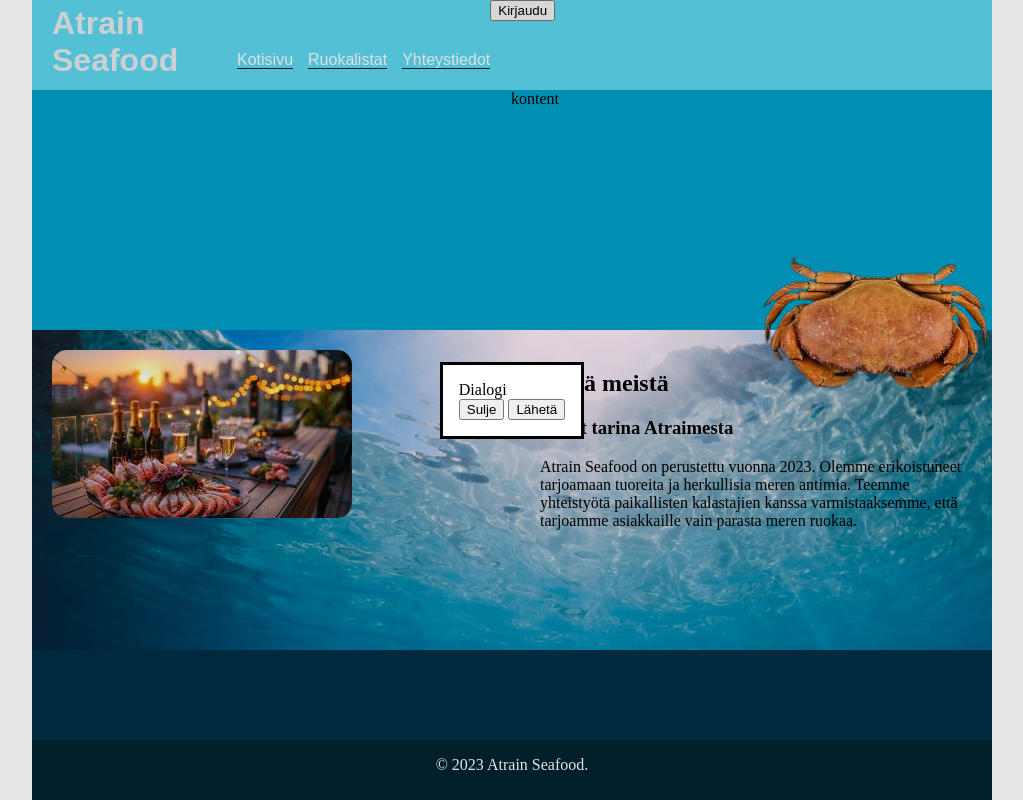
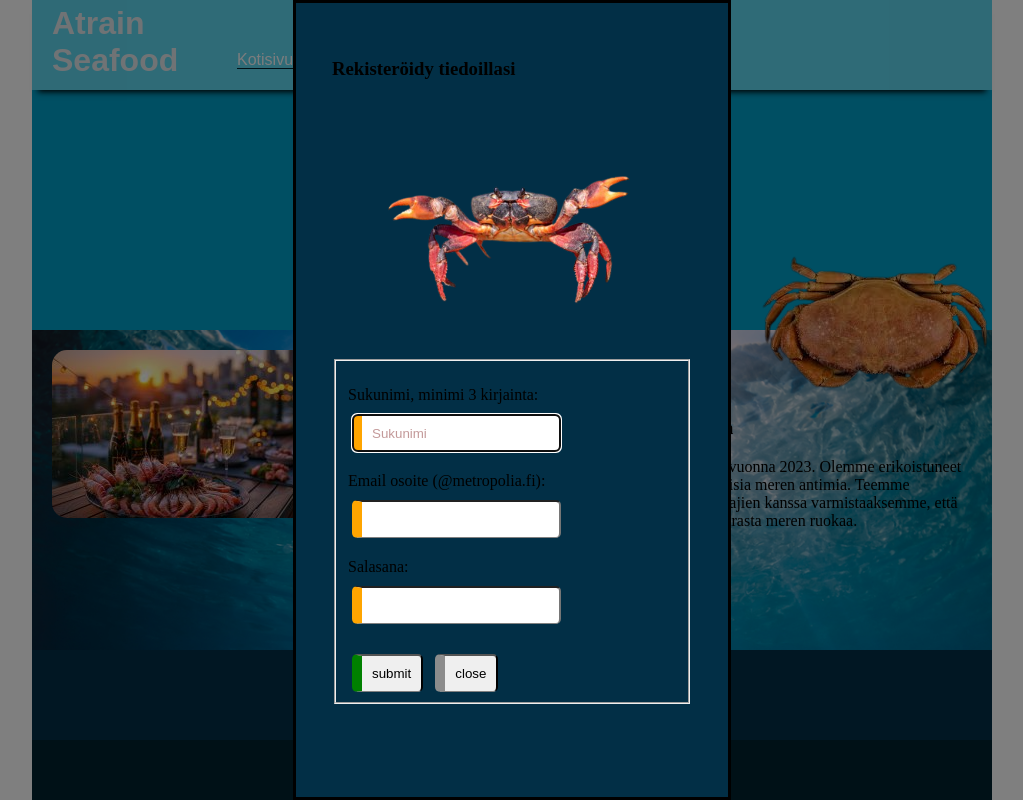
Before and after one commit to Tobiaha/Web-UI, a plain HTML site: page main.html in a window 1280 px wide. Both pictures are taken after a click on the button "Kirjaudu". Shown: the whole page, without its empty margins (128-1151 px from the left). Drawn offline with Linux system fonts and the light colour scheme.

Commit message:
muutoksia

```diff
--- /dev/null
+++ b/form.css
@@ -0,0 +1,60 @@
+.modal {
+  width: 400px;
+  height: 800px;
+  max-width: 90%;
+  background-color: var(--prussian-blue);
+}
+.myForm {
+  padding: 20px;
+  border-radius: 15px;
+}
+.fieldset {
+  margin-bottom: 15px;
+}
+
+#formimg {
+  width: 100%;
+  margin: auto;
+  object-fit: cover;
+  display: block;
+  padding: 10px;
+}
+.modal::backdrop {
+  background: rgba(0, 0, 0, 0.5);
+}
+
+.myForm input {
+  margin: 0 0.25rem;
+  border-radius: 5px;
+  padding: 10px;
+  border-left: 10px solid;
+  transition: border-color 1s ease-out;
+  border-bottom: 1px solid gray;
+}
+
+input[type='submit'] {
+  margin-top: 30px;
+}
+
+::placeholder {
+  color: rgba(165, 101, 101, 0.662);
+}
+
+.myForm input:optional {
+  border-left-color: rgb(140, 140, 140);
+}
+/* .myForm input:required {
+    border-left-color: rgb(255, 0, 0);
+} */
+.myForm input:invalid {
+  border-left-color: orange;
+}
+.myForm input:valid {
+  border-left-color: green;
+}
+
+.myForm label {
+  display: block;
+  margin-top: 20px;
+  margin-bottom: 10px;
+}
--- a/main.html
+++ b/main.html
@@ -5,11 +5,12 @@
     <meta name="viewport" content="width=device-width, initial-scale=1.0" />
     <title>Document</title>
     <link rel="stylesheet" href="style.css" />
+    <link rel="stylesheet" href="form.css" />
     <script src="main.js" defer></script>
   </head>
   <body>
     <div class="main">
-      <div class="header" shadow>
+      <div class="header shadow">
         <h1 class="logo">Atrain Seafood</h1>
         <div class="headerbox"><a href="">Kotisivu</a></div>
         <div class="headerbox"><a href="">Ruokalistat</a></div>
@@ -18,11 +19,47 @@
         <button id="openModal">Kirjaudu</button>
         <!--button to open modal-->
         <dialog class="modal" id="myModal">
-          <div class="spacing">
-            <p>Dialogi</p>
-            <button id="closeModal">Sulje</button>
-            <button id="send">Lähetä</button>
-          </div>
+          <form class="myForm" action="">
+
+            <h3 class="main_cl">Rekisteröidy tiedoillasi</h3>
+            <img id="formimg" src="img/crabrave.jpg"></img>
+            <fieldset class="fieldset">
+              <label for="yourName">Sukunimi, minimi 3 kirjainta:</label>
+              <input
+                type="text"
+                id="yourName"
+                name="yourName"
+                placeholder="Sukunimi"
+                minlength="3"
+                max="30"
+                required
+              />
+
+              <!-- @metropolia.fi -->
+              <label for="yourEmail">Email osoite (@metropolia.fi):</label>
+              <input
+                type="email"
+                id="yourEmail"
+                name="yourEmail"
+                pattern=".+@metropolia\.fi"
+                required
+              />
+
+              <!-- yhden ison kirjaimen, sekä yhden numeron, mmin 8 pitkä -->
+              <label for="passWord">Salasana:</label>
+              <input
+                type="password"
+                id="passWord"
+                name="passWord"
+                pattern="^(?=.*[A-Z])(?=.*\d)[A-Za-z\d]{8,}$"
+                required
+              />
+              <br />
+              <input type="submit" value="submit" />
+              <input type="button" value="close" id="closeModal" />
+            </fieldset>
+          </form>
+
         </dialog>
       </div>
 
```
Also changed, not shown: img/crabrave.jpg (added).
